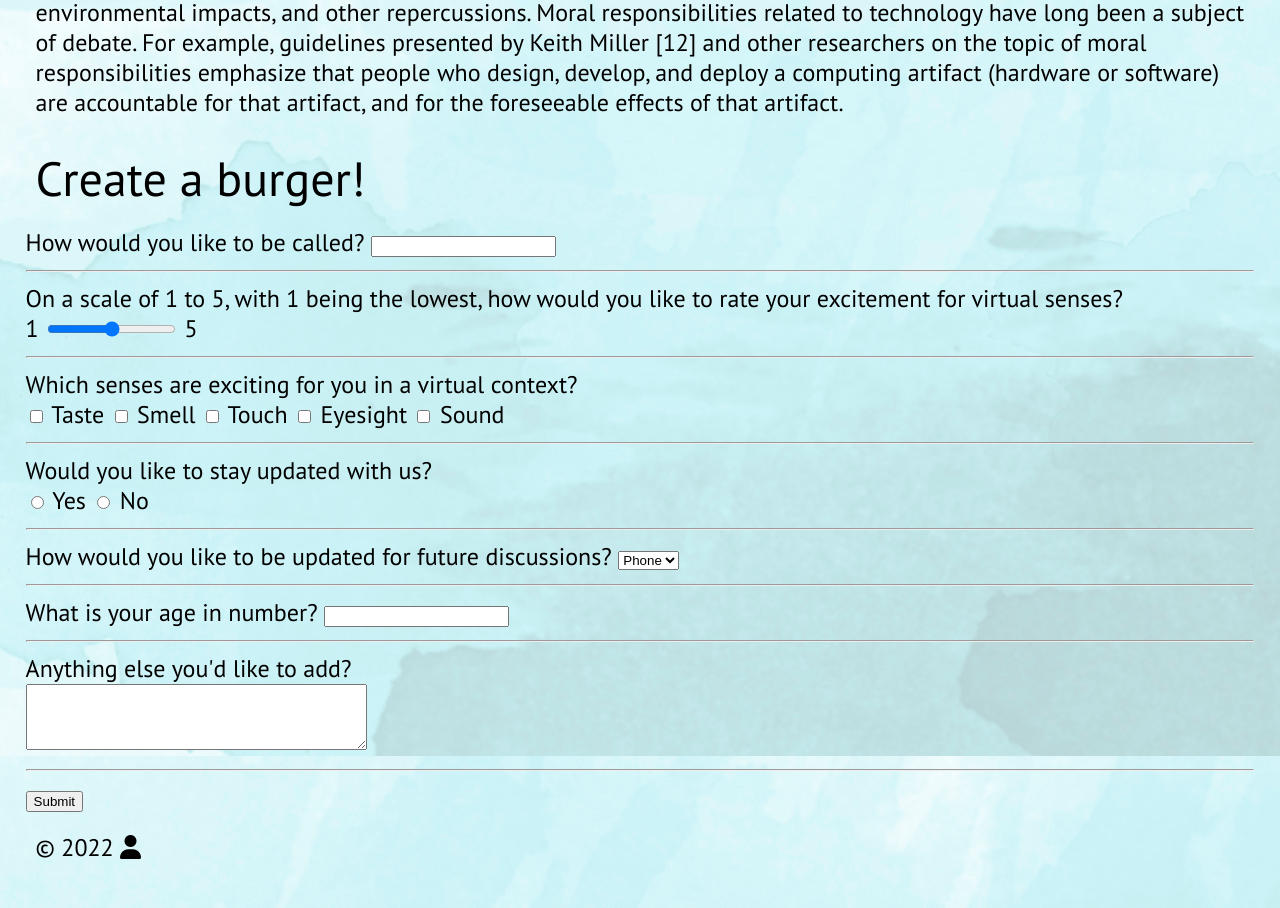
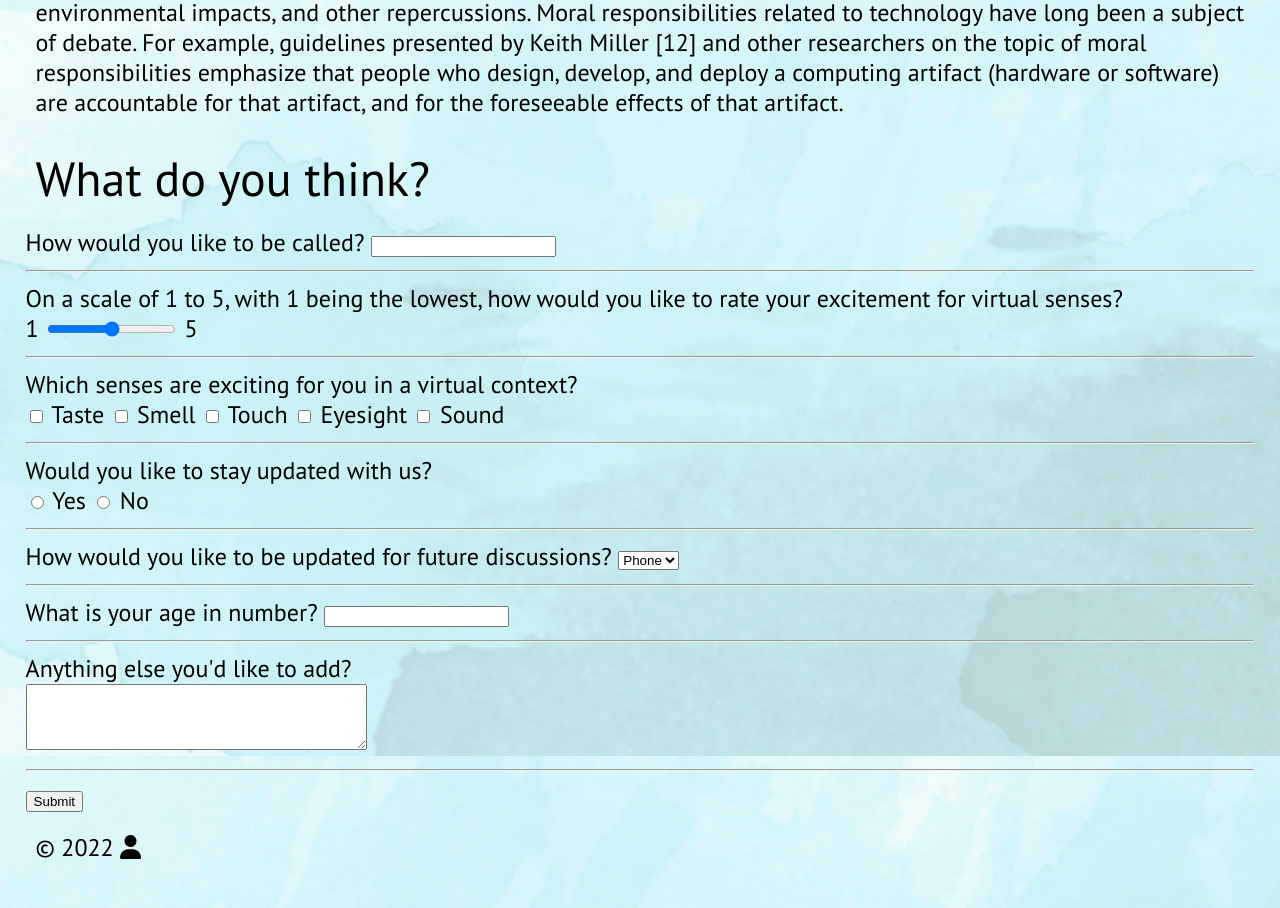
Before and after one commit to cecielz/portfolio-mobile, a plain HTML site: page implications.html in a window 1280 px wide. Shown: the part 1100-2008 px from the top of the page. Drawn offline with Linux system fonts and the light colour scheme.

Commit message:
not creating

```diff
--- a/implications.html
+++ b/implications.html
@@ -53,7 +53,7 @@
 		-->
 
 		<form action="https://formspree.io/f/xzbovebg" method="POST">
-			<h1>Create a burger!</h1>
+			<h1>What do you think?</h1>
 
 			<section class="respond-name">
 				<label for="name">How would you like to be called?</label>
```
Also changed, not shown: form.html (+1 -1 lines).
